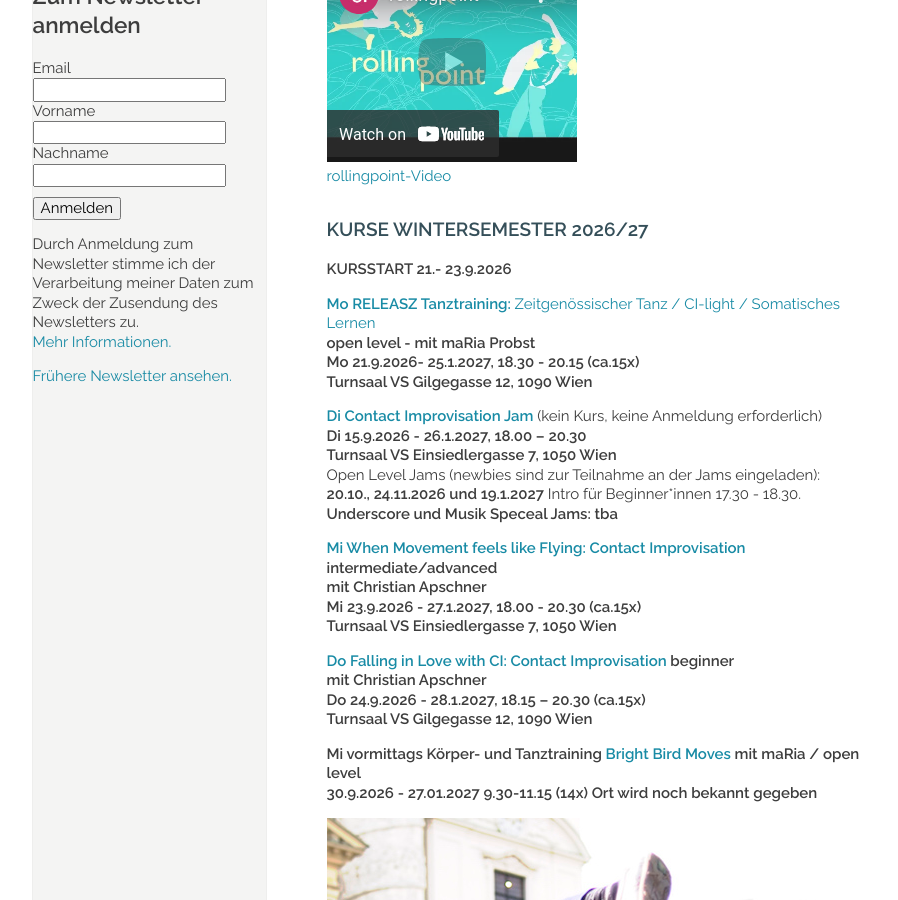
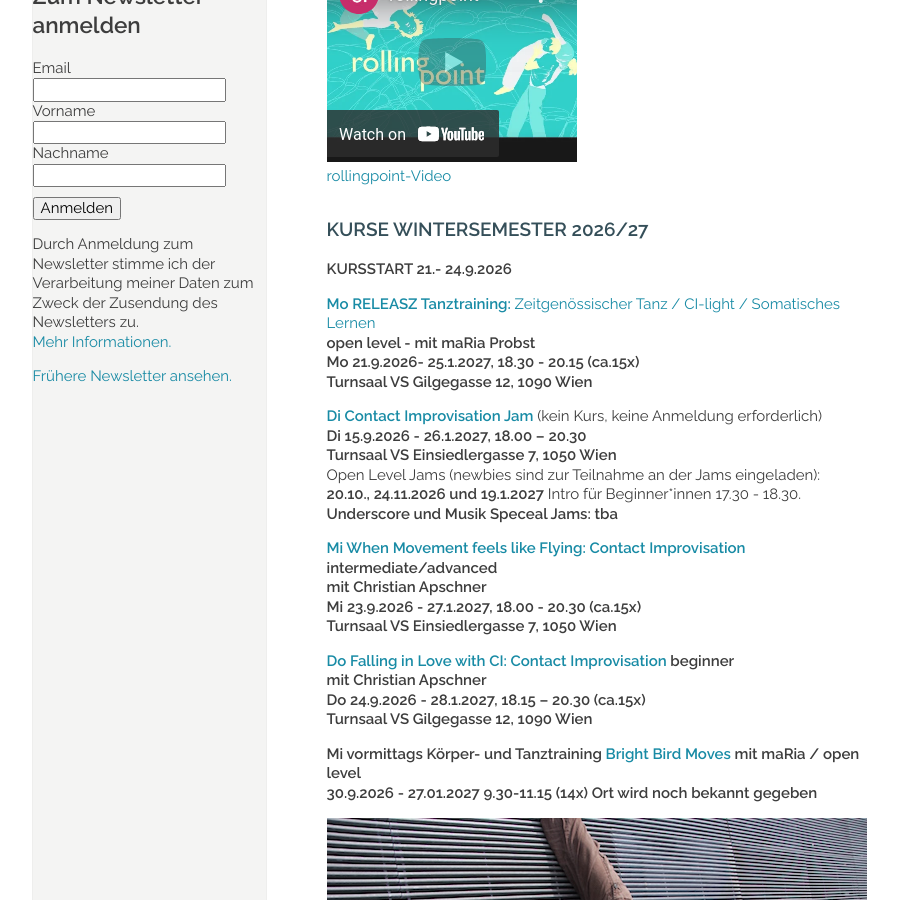
Before and after one commit to manulari/rollingpointat, a Jekyll site: the page built from _pages_de/index.md, in a window 1280 px wide and 900 px high, scrolled down 1034 px. Shown: the whole window, without its empty margins (152-1050 px from the left). Built offline with Jekyll 4.4.1, drawn with Linux system fonts in a browser that asks for light colours; comment, search, counter and statistics services are not loaded.

Commit message:
Update page (de) “index”

```diff
--- a/_pages_de/index.md
+++ b/_pages_de/index.md
@@ -6,7 +6,7 @@ other_lang: /en/
 ---
 # Contact Improvisation - Zeitgenössicher Tanz - Somatisches Lernen
 
-![Christian, maRia und Maria tanzen und lesen auf einer Stiege](/assets/uploads/rollingpoint2-c-carolina-frank_web-3616-kopie.jpeg "Contact Improvisation")
+![Christian, maRia und Maria tanzen und lesen auf einer Stiege](/assets/uploads/img_2918_large.jpg "Contact Improvisation")
 
 ###### Fotocredit: Carolina Frank
 
@@ -31,7 +31,7 @@ Ob mit oder ohne Vorerfahrung – hier bist du richtig!
 
 ### **KURSE WINTERSEMESTER 2026/27**
 
-**KURSSTART 21.- 23.9.2026**
+**KURSSTART 21.- 24.9.2026**
 
 **[Mo RELEASZ Tanztraining: ](/releasze)**[Zeitgenössischer Tanz / CI-light / Somatisches Lernen](/releasze) \
 **open level - mit maRia Probst**\
@@ -59,6 +59,6 @@ Open Level Jams (newbies sind zur Teilnahme an der Jams eingeladen): **20.10., 2
 **30.9.2026 - 27.01.2027 9.30-11.15 (14x)
 Ort wird noch bekannt gegeben**
 
-![Mehr CI auf der Stiege](/assets/uploads/dsc_1941a.jpg "Mehr CI auf der Stiege")
+![Mehr CI auf der Stiege](/assets/uploads/img_0198.jpg "Mehr CI auf der Stiege")
 
 ###### Fotocredit: Johannes Stolba
```
